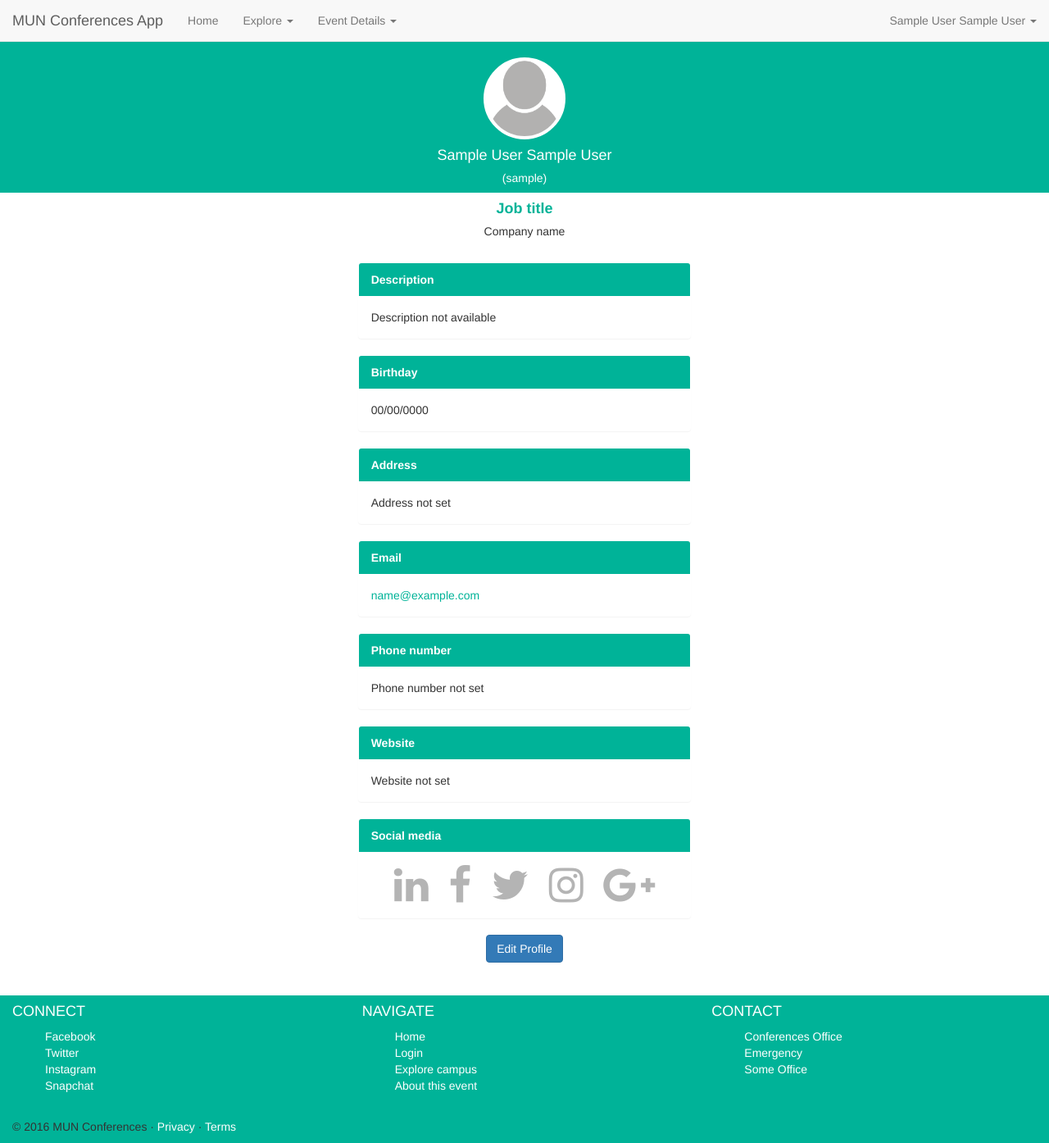
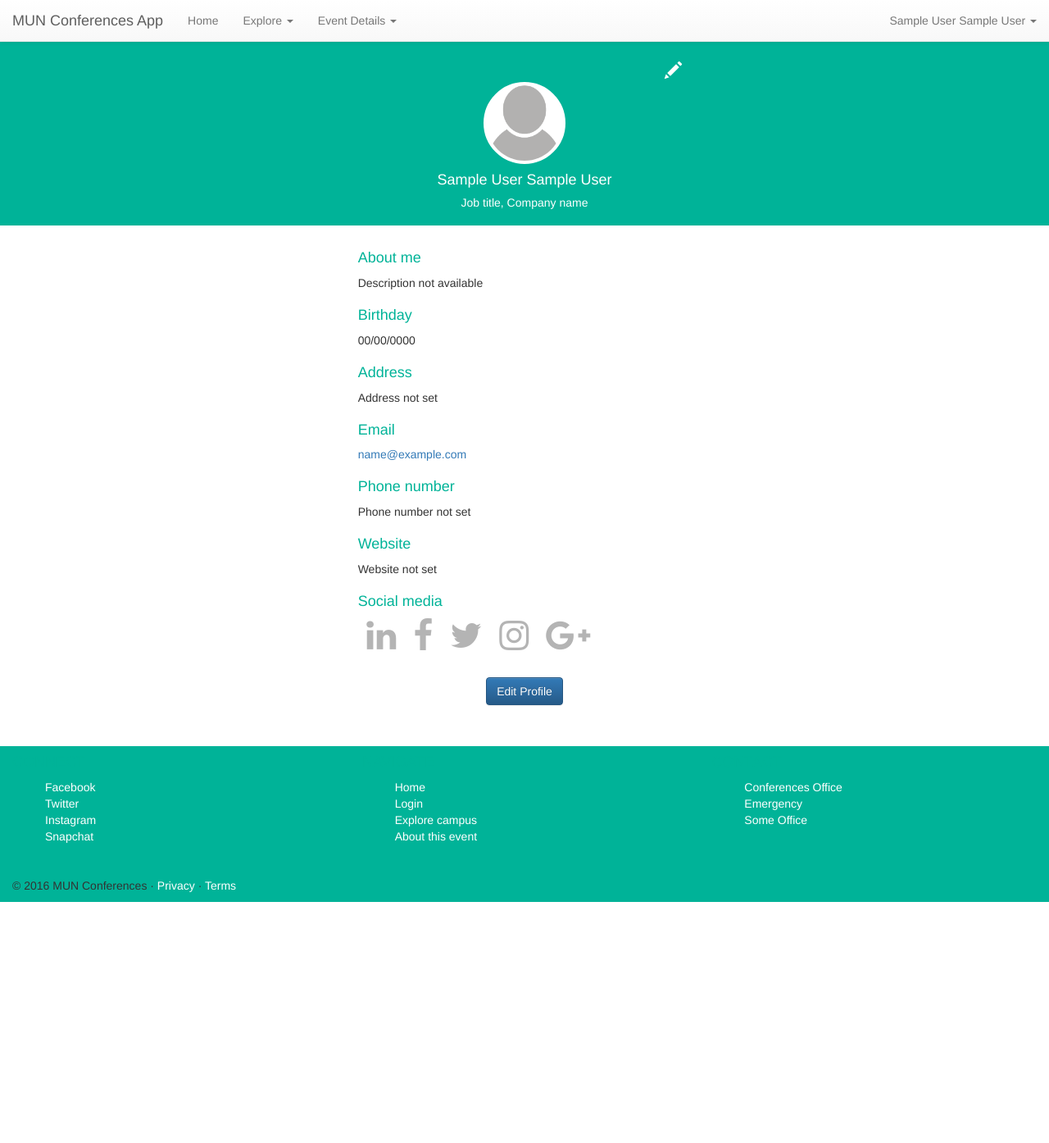
Before and after one commit to ToJen/conferences.io, a PHP site: page /profile.php in a window 1280 px wide. Shown: the whole page at 82% size. After the commit the page ends 1100 px from the top, so only its background shows below. Run offline with PHP 8.4, Linux system fonts and the light colour scheme; the visitor is signed in with stand-in values (Sample User, id 1); some libraries are stand-ins or nearby versions.

Commit message:
Updated the look of profile page

```diff
--- a/css/profile.css
+++ b/css/profile.css
@@ -1,6 +1,48 @@
+h4
+{
+	color: #00B398;
+}
+
+.edit-box
+{
+	text-align: center;
+}
+
+.edit
+{
+	display: inline-block;
+	height: 60px;
+	position: relative;
+	vertical-align: top;
+}
+
+.edit > a
+{
+	position: absolute;
+	bottom: 0;
+	right: 0;
+	color: white;
+}
+
+.glyphicon
+{
+	font-size: 1.5em;
+}
+
+.profile-pic > img
+{
+	border: 4px solid white;
+	background: white;
+}
+
+.row
+{
+	padding-bottom: 10px;
+}
+
 .panel
 {
-	border-color: #white;
+	border-color: white;
 	width: 100%;
 }
 .panel > .panel-heading
@@ -58,17 +100,20 @@
 /* Smart phones */
 @media only screen and (max-width: 480px)
 {
-   .fa { font-size: 2em; }
+   .fa { font-size: 2.5em; }
+   .edit {	width: 50%;	}
 }
 
 /* Tablets */
 @media only screen and (min-width: 481px) and (max-width: 1024px)
 {
    .fa { font-size: 3em; }
+   .edit {	width: 50%;	}
 }
 
 /* Laptops or desktops */
 @media only screen and (min-width: 1025px)
 {
-   .fa { font-size: 3.5em; }
+   .fa { font-size: 3em; }
+   .edit {	width: 30%;	}
 }
--- a/profile.php
+++ b/profile.php
@@ -7,14 +7,8 @@
 	$fname = $_SESSION["firstName"];
 	$lname = $_SESSION["lastName"];
 
-	// variables for sql connection
-    $servername = "localhost";
-    $username = "root";
-    $password = "";
-    $database = "mun_conferences";
-
-    // establish sql connection
-    $conn = new mysqli($servername, $username, $password, $database);
+	// connect to db
+	include('mysql-conn.php');
 
     // check if username and password exists in db
     $sql = "SELECT email, username, birthDate, address, profilePic, description, jobTitle, company, phoneNo, website, linkedIn, facebook, twitter, instagram, googlePlus  FROM User WHERE userID = '$uid';";
@@ -50,6 +44,9 @@
     // format birthday as dd/mm/yyyy
     $bday = substr($bday,8) . '/' . substr($bday,5,2) . '/' . substr($bday,0,4);
 
+    // remove http prefix from websites
+    $webval = str_replace('http://', '', $web);
+
     // close sql connection
     $conn->close();
 ?>
@@ -61,6 +58,7 @@
 	    <title>My Profile - MUN Conferences</title>
 	    <meta name="viewport" content="width=device-width, initial-scale=1">
 		<link rel="stylesheet" href="https://maxcdn.bootstrapcdn.com/bootstrap/3.3.7/css/bootstrap.min.css" />
+		<link rel="stylesheet" href="https://maxcdn.bootstrapcdn.com/bootstrap/3.3.7/css/bootstrap-theme.min.css">
 		<link rel="stylesheet" href="font-awesome-4.7.0/css/font-awesome.min.css" />
 		<link rel="stylesheet" href="css/profile.css" />
 		<script src="https://cdnjs.cloudflare.com/ajax/libs/jquery/3.2.1/jquery.min.js"></script>
@@ -73,101 +71,98 @@
 	    <br>
         <div class="row" style="background-color: #00B398;">
         	<div class="col-xs-12 text-center">
-        		<img class="img-circle" style="margin-top: 30px; border: 4px solid white; background: white;"
-        		<?php if($pic === NULL) echo "src=\"imgs/profile.png\""; else echo "src=\"imgs/$pic\""; ?> width="100px" height="100px">
+        		<div class="edit-box">
+        			<div class="edit"><a href="edit-profile.php"><i class="glyphicon glyphicon-pencil"></i></a></div>
+        		</div>
+        		<div class=" profile-pic">
+	        		<img class="img-circle"
+	        		<?php if($pic === NULL) echo "src=\"imgs/profile.png\""; else echo "src=\"$pic\""; ?> width="100px" height="100px">
+        		</div>
         		<h4 style="color: white;"><?php echo "$fname $lname"; ?></h4>
-        		<h5 style="color: white;"><?php echo "($uname)"; ?></h3>
+        		<h5 style="color: white;">
+        		<?php
+	        		if($job === NULL || trim($job) === '') echo "Job title";
+	        		else echo "$job";
+	        		echo ", ";
+	        		if($comp === NULL || trim($comp) === '') echo "Company name";
+	        		else echo "$comp"; ?>
+        		</h3>
         	</div>
         </div>
-
-        <div class="row">
+        <br>
+        <!-- <div class="row">
 	        <div class="col-xs-12 text-center">
-        		<div class="h4" style="color: #00B398;"><b><?php if($job === NULL) echo "Job title"; else echo "$job"; ?></b></div>
-        		<div class="h5"><?php if($comp === NULL) echo "Company name"; else echo "$comp"; ?></div>
+        		<div class="h4" style="color: #00B398;"><?php if($job === NULL || trim($job) === '') echo "Job title"; else echo "$job"; ?></div>
+        		<div class="h5"><?php if($comp === NULL || trim($comp) === '') echo "Company name"; else echo "$comp"; ?></div>
 		    </div>
-	    </div>
-	    <br>
+	    </div> -->
 
         <div class="row">
 	        <div class="col-xs-10 col-xs-offset-1 col-sm-6 col-sm-offset-3 col-lg-4 col-lg-offset-4">
-	        	<div class="panel">
-		        	<div class="panel-heading">Description</div>
-	        		<div class="panel-body text-justify"><?php if($desc === NULL) echo "Description not available"; else echo "$desc"; ?></div>
-		    	</div>
+		    	<h4>About me</h4>
+		    	<div><?php if($desc === NULL || trim($desc) === '') echo "Description not available"; else echo "$desc"; ?></div>
 	    	</div>
 	    </div>
 
 	    <div class="row">
 	        <div class="col-xs-10 col-xs-offset-1 col-sm-6 col-sm-offset-3 col-lg-4 col-lg-offset-4">
-	        	<div class="panel">
-	        		<div class="panel-heading">Birthday</div>
-	        		<div class="panel-body"><?php echo "$bday"; ?></div>
-        		</div>
+        		<h4>Birthday</h4>
+		    	<div><?php echo "$bday"; ?></div>
         	</div>
 	    </div>
 
 	    <div class="row">
 	    	<div class="col-xs-10 col-xs-offset-1 col-sm-6 col-sm-offset-3 col-lg-4 col-lg-offset-4">
-	        	<div class="panel">
-	        		<div class="panel-heading">Address</div>
-	        		<div class="panel-body"><?php if($add === NULL) echo "Address not set"; else echo "$add"; ?></div>
-        		</div>
+        		<h4>Address</h4>
+		    	<div><?php if($add === NULL || trim($add) === '') echo "Address not set"; else echo "$add"; ?></div>
 		    </div>
 	    </div>
 
 	    <div class="row">
 	        <div class="col-xs-10 col-xs-offset-1 col-sm-6 col-sm-offset-3 col-lg-4 col-lg-offset-4">
-	        	<div class="panel">
-	        		<div class="panel-heading">Email</div>
-	        		<div class="panel-body"><a href="mailto:jdoe@email.ca"><?php echo "$email"; ?></a></div>
-        		</div>
+        		<h4>Email</h4>
+		    	<div><a <?php echo "href=\"mailto:$email\""; ?>><?php echo "$email"; ?></a></div>
         	</div>
 	    </div>
 
 	    <div class="row">
 	   		<div class="col-xs-10 col-xs-offset-1 col-sm-6 col-sm-offset-3 col-lg-4 col-lg-offset-4">
-	        	<div class="panel">
-	        		<div class="panel-heading">Phone number</div>
-	        		<div class="panel-body"><?php if($phno === NULL) echo "Phone number not set"; else echo "$phno"; ?></div>
-        		</div>
+        		<h4>Phone number</h4>
+		    	<div><?php if($phno === NULL || trim($phno) === '') echo "Phone number not set"; else echo "$phno"; ?></div>
 		    </div>
 	    </div>
 
 	    <div class="row">
 	   		<div class="col-xs-10 col-xs-offset-1 col-sm-6 col-sm-offset-3 col-lg-4 col-lg-offset-4">
-	        	<div class="panel">
-	        		<div class="panel-heading">Website</div>
-	        		<div class="panel-body"><?php if($web === NULL) echo "Website not set"; else echo "$web"; ?></div>
-        		</div>
+        		<h4>Website</h4>
+		    	<div><?php if($web === NULL || trim($web) === '') echo "Website not set"; else echo "<a href=\"$web\">$webval</a>"; ?></div>
 		    </div>
 	    </div>
 
 	    <div class="row">
 	   		<div class="col-xs-10 col-xs-offset-1 col-sm-6 col-sm-offset-3 col-lg-4 col-lg-offset-4">
-	   			<div class="panel">
-	        		<div class="panel-heading">Social media</div>
-	        		<div class="panel-body text-center">
-	        			<?php
-			    		if($lin   !== NULL) echo "<a href=\"$lin\"><i class=\"fa fa-linkedin\"></i></a>";
+		    	<h4>Social media</h4>
+		    	<div>
+		    		<?php
+			    		if($lin   !== NULL && trim($lin) !== '') echo "<a href=\"$lin\"><i class=\"fa fa-linkedin\"></i></a>";
 			    		else   				echo "<a><i class=\"fa fa-linkedin inactive\"></i></a>";
 
-			    		if($fb    !== NULL) echo "<a href=\"$fb\"><i class=\"fa fa-facebook\"></i></a>";
+			    		if($fb    !== NULL && trim($fb) !== '') echo "<a href=\"$fb\"><i class=\"fa fa-facebook\"></i></a>";
 			    		else   				echo "<a><i class=\"fa fa-facebook inactive\"></i></a>";
 
-			    		if($twt   !== NULL) echo "<a href=\"$twt\"><i class=\"fa fa-twitter\"></i></a>";
+			    		if($twt   !== NULL && trim($twt) !== '') echo "<a href=\"$twt\"><i class=\"fa fa-twitter\"></i></a>";
 			    		else   				echo "<a><i class=\"fa fa-twitter inactive\"></i></a>";
 
-			    		if($inst  !== NULL) echo "<a href=\"$inst\"><i class=\"fa fa-instagram\"></i></a>";
+			    		if($inst  !== NULL && trim($inst) !== '') echo "<a href=\"$inst\"><i class=\"fa fa-instagram\"></i></a>";
 			    		else   				echo "<a><i class=\"fa fa-instagram inactive\"></i></a>";
 
-			    		if($gplus !== NULL) echo "<a href=\"$gplus\"><i class=\"fa fa-google-plus\"></i></a>";
+			    		if($gplus !== NULL && trim($gplus) !== '') echo "<a href=\"$gplus\"><i class=\"fa fa-google-plus\"></i></a>";
 			    		else   				echo "<a><i class=\"fa fa-google-plus inactive\"></i></a>";
-			    		?>
-		    		</div>
-		    	</div>
+			    	?>
+			    </div>
 		    </div>
 	    </div>
-
+	    <br>
 	    <div class="row">
 	   		<div class="col-xs-10 col-xs-offset-1 col-sm-6 col-sm-offset-3 col-lg-4 col-lg-offset-4">
 	   			<div class="text-center">
```
